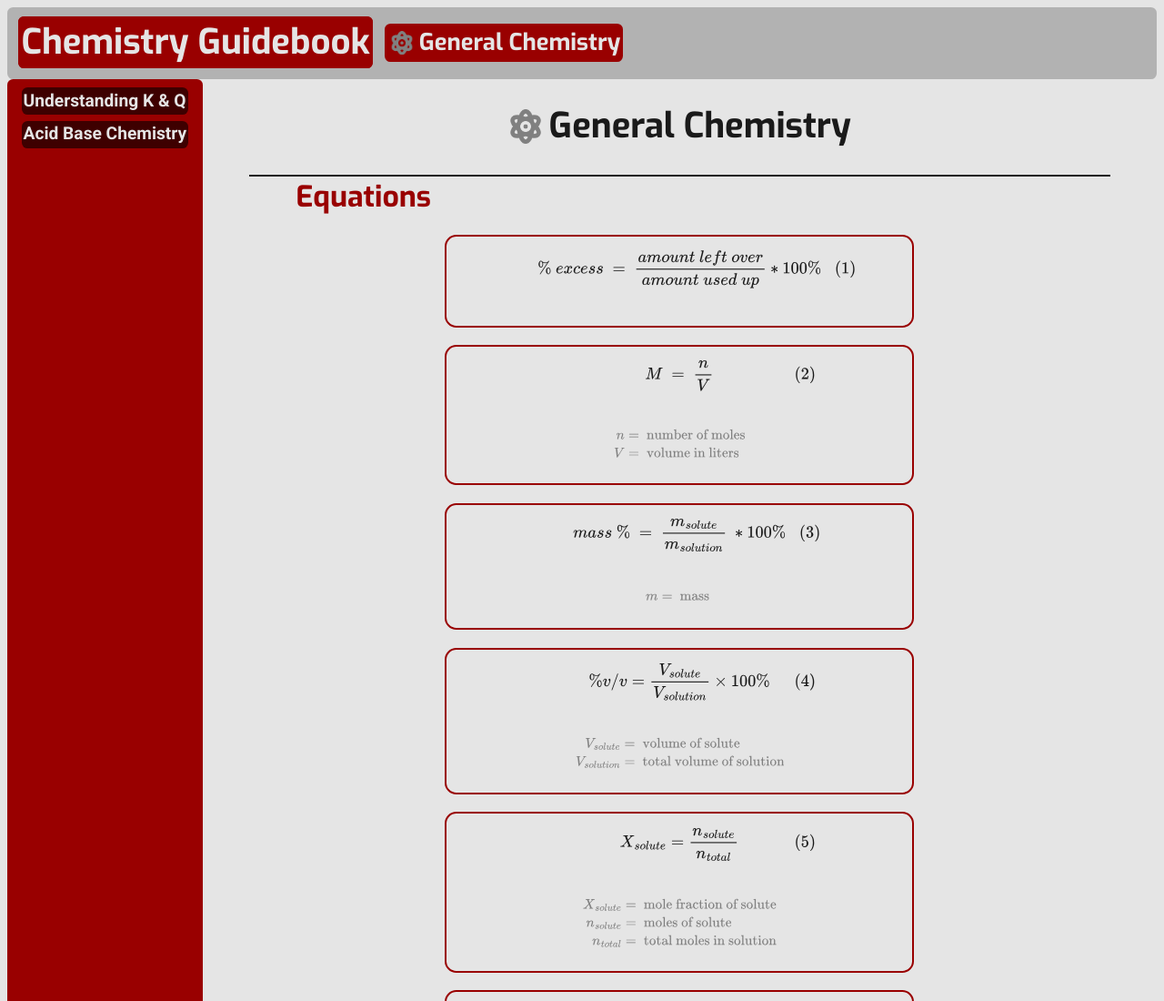
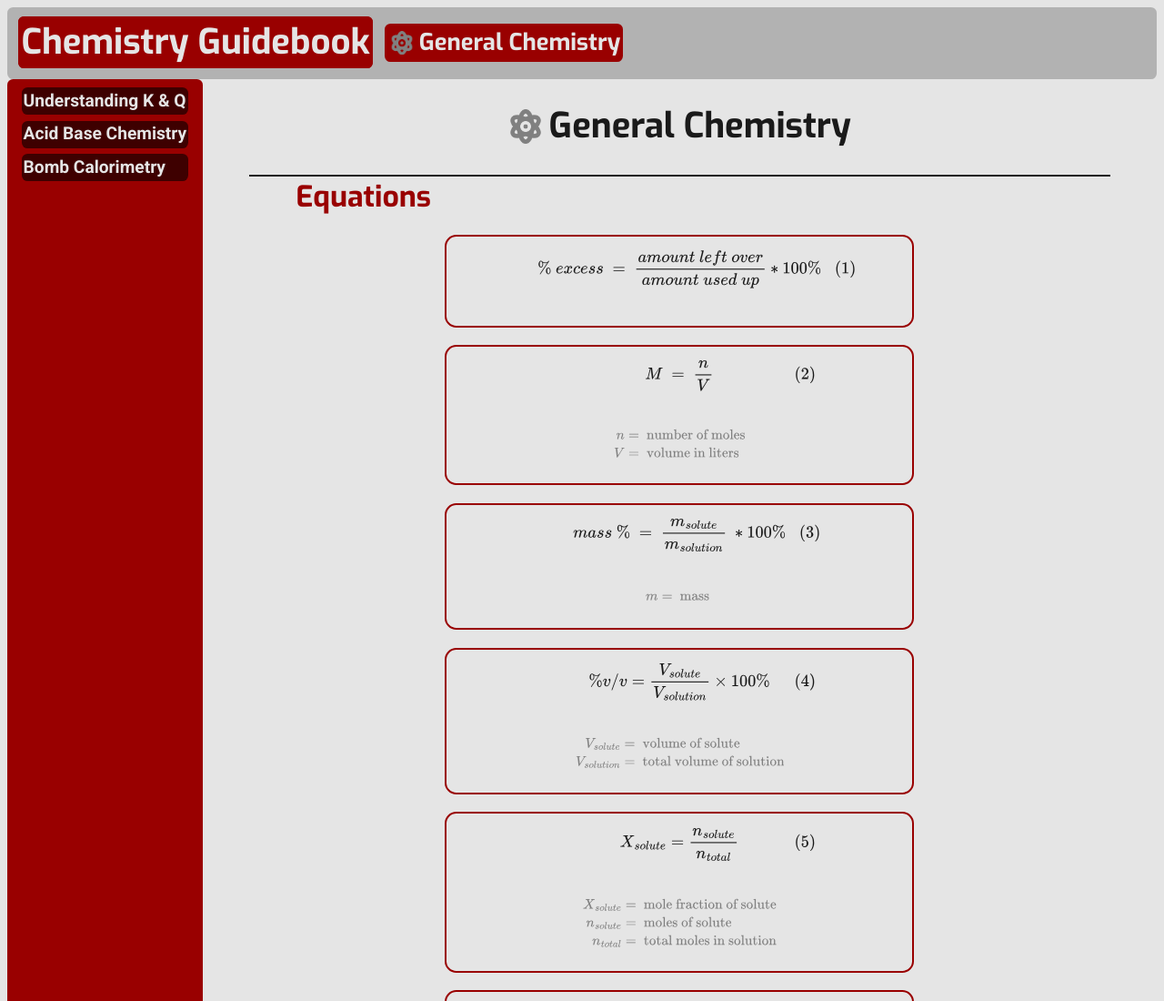
Before and after one commit to oREAGanoWombat/chemistry-resources, a plain HTML site: page docs/pages/general-chemistry/general-chemistry.html in a window 1280 px wide. Shown: the top 1100 px of the page at 91% size. Drawn offline with nearby package versions, Linux system fonts and the light colour scheme.

Commit message:
added bomb calorimetry resource button

```diff
--- a/docs/pages/general-chemistry/general-chemistry.html
+++ b/docs/pages/general-chemistry/general-chemistry.html
@@ -67,6 +67,7 @@
             -->
         <a class="resource button k-and-q" id="k-and-q-button" href="/chemistry-resources/docs/pages/general-chemistry/understanding-k-and-q.html">Understanding K & Q</a>
         <a class="resource button acid-base" id="acid-base-button" href="/chemistry-resources/docs/pages/general-chemistry/acid-base/acid-base.html">Acid Base Chemistry</a>
+        <a class="resource button bomb-calorimetry" id="bomb-calorimetry-button" href="/chemistry-resources/docs/pages/general-chemistry/thermochemistry/bomb-calorimetry.html">Bomb Calorimetry</a>
     </div>
 
     <div class="content-container middle" id="general-chemistry-container">
```
